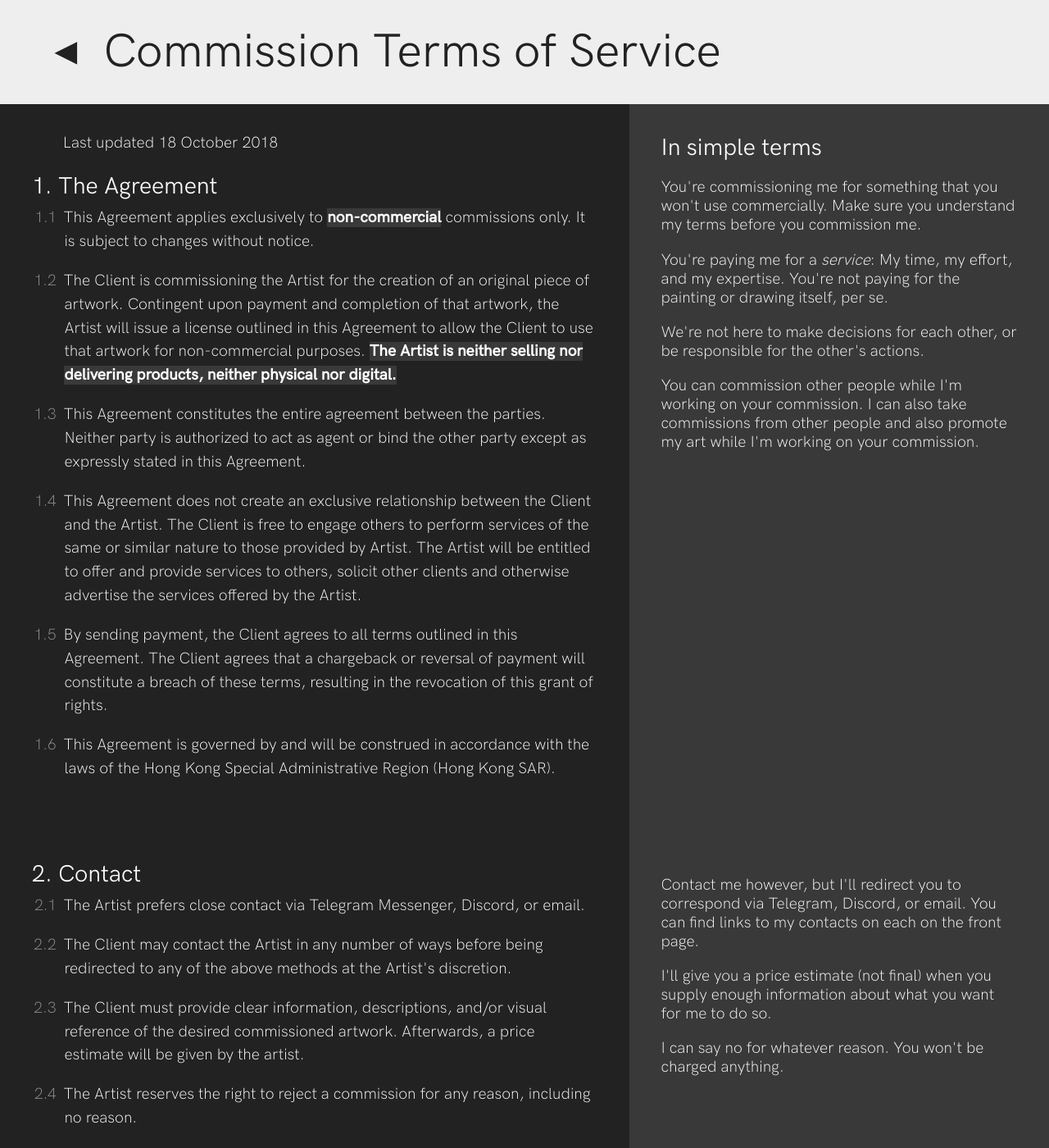
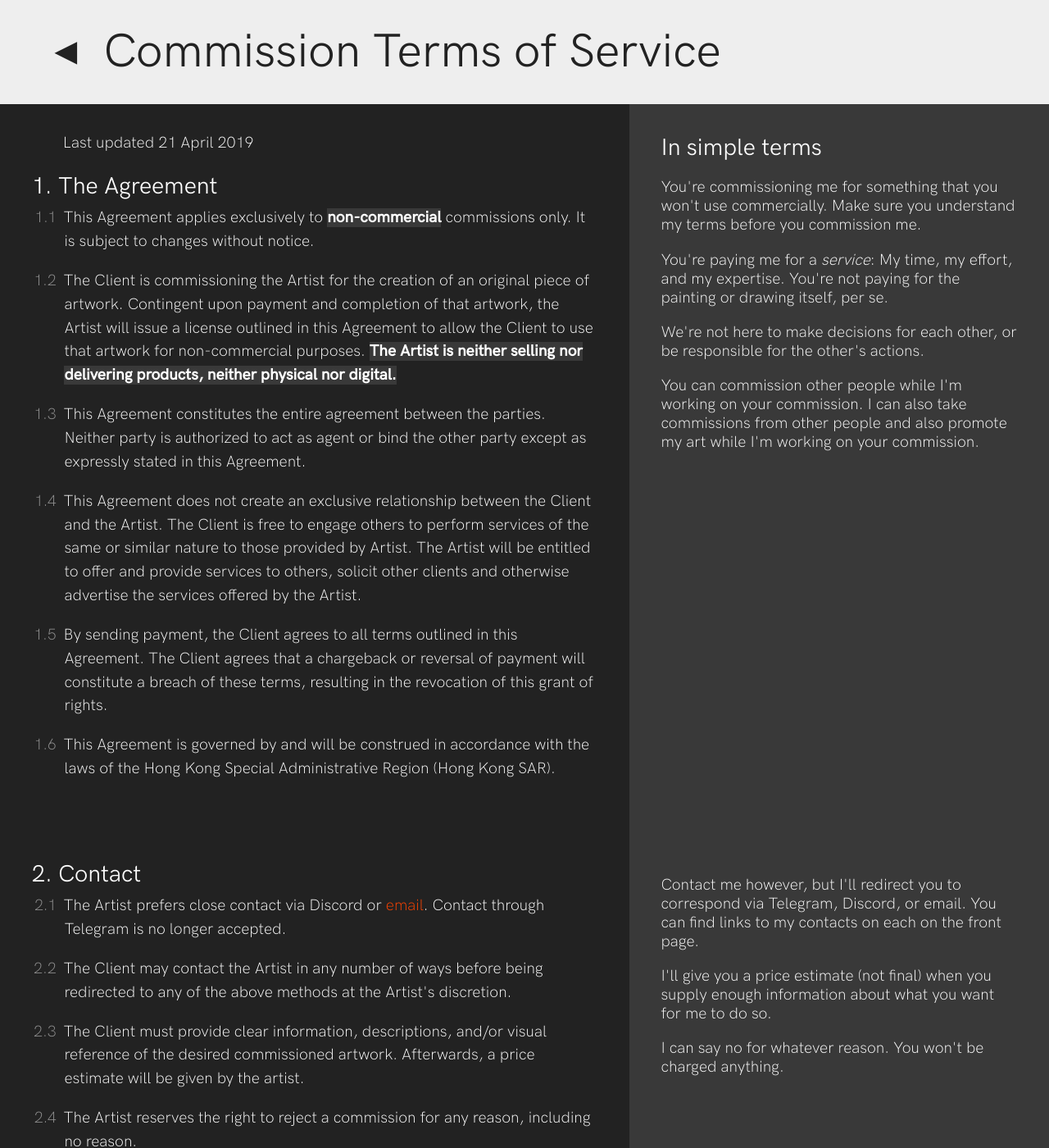
Before and after one commit to Kavaeric/kavaeric.github.io, a Jekyll site: the page built from terms.html, in a window 1280 px wide and 1400 px high. Shown: the whole window at 82% size. Built offline with Jekyll 4.4.1, drawn with Linux system fonts in a browser that asks for light colours.

Commit message:
Update terms.html

```diff
--- a/terms.html
+++ b/terms.html
@@ -10,7 +10,7 @@ title: Commission Terms of Service
 
 <div class="terms">
 
-    <p>Last updated 18 October 2018</p>
+    <p>Last updated 21 April 2019</p>
 
     <h2>1. The Agreement</h2>
     <ol>
@@ -63,7 +63,8 @@ title: Commission Terms of Service
     <h2>2. Contact</h2>
     <ol>
         <li><div class="number">2.1</div>
-            The Artist prefers close contact via Telegram Messenger, Discord, or email.</li>
+            The Artist prefers close contact via Discord or <a href="&#109;&#97;&#105;&#108;&#116;&#111;&#58;&#107;&#97;&#118;&#97;&#101;&#114;&#105;&#99;&#64;&#103;&#109;&#97;&#105;&#108;&#46;&#99;&#111;&#109;">email</a>. Contact through Telegram is no
+            longer accepted.</li>
 
         <li><div class="number">2.2</div>
             The Client may contact the Artist in any number of ways before being redirected
```
